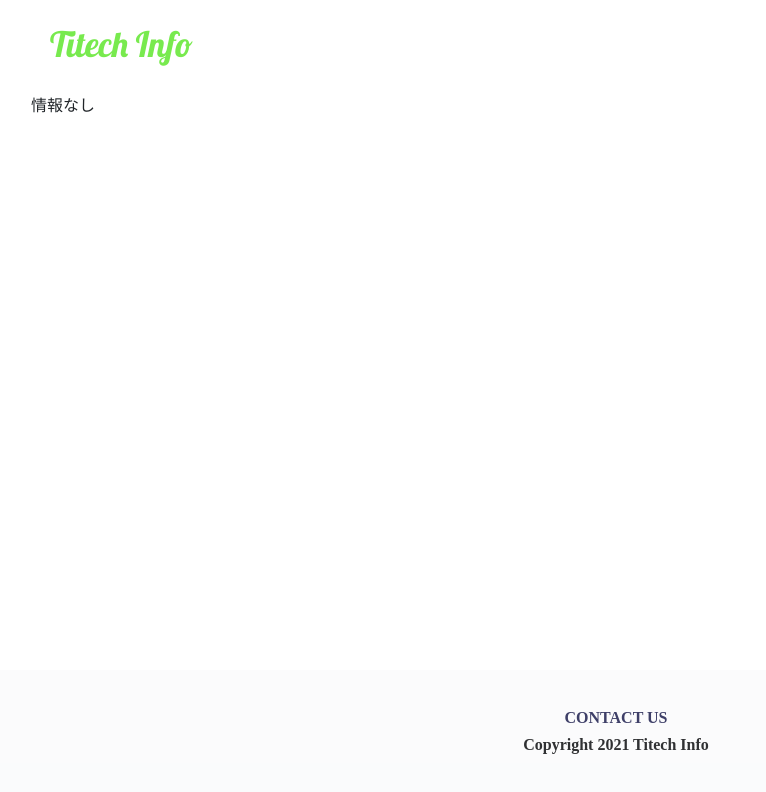
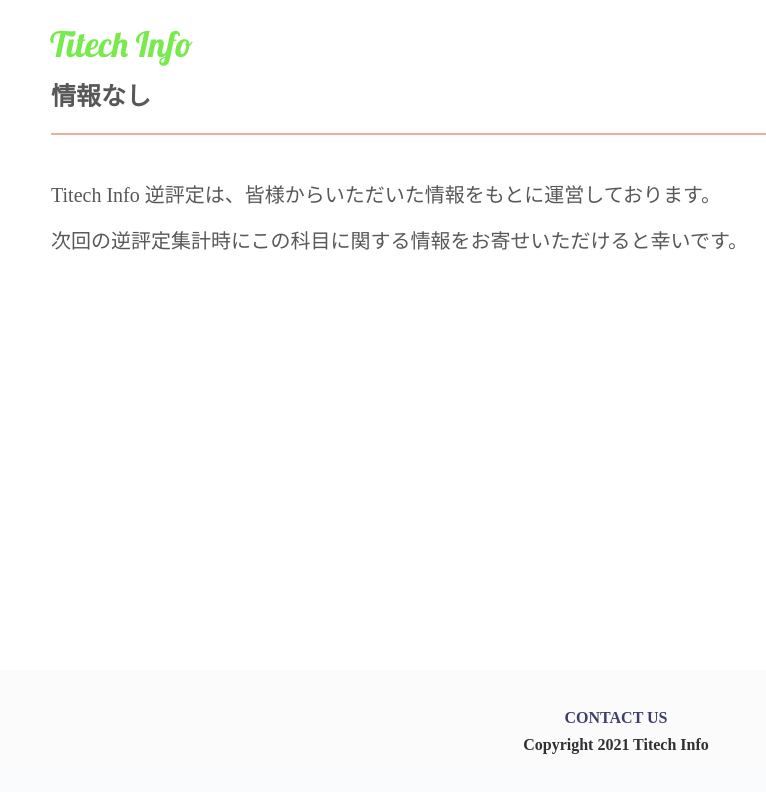
Before and after one commit to okoge-kaz/course-review, a Next.js app: page /course/1 in a window 1280 px wide. Shown: the top 792 px of the page, without its empty margins (24-790 px from the left). Built offline with nearby package versions, Linux system fonts and the light colour scheme; no server answers.

Commit message:
add NoInformation page

```diff
--- /dev/null
+++ b/components/Lectures/LectureDetail/NoInformation.tsx
@@ -0,0 +1,20 @@
+import React from 'react'
+import styles from './LectureDetailContent.module.scss'
+
+const NoInformation = () => {
+  return (
+    <>
+      <div className={styles.Container}>
+        <div className={styles.main}>
+          <div className={styles.title}>情報なし</div>
+          <div className={styles.content}>
+            <p>Titech Info 逆評定は、皆様からいただいた情報をもとに運営しております。</p>
+            <p>次回の逆評定集計時にこの科目に関する情報をお寄せいただけると幸いです。</p>
+          </div>
+        </div>
+      </div>
+    </>
+  )
+}
+
+export default NoInformation
--- a/pages/course/[id]/index.tsx
+++ b/pages/course/[id]/index.tsx
@@ -4,6 +4,7 @@ import Content from '../../../components/Lectures/LectureDetail/LectureDetailCon
 import { GetStaticProps, GetStaticPaths, GetStaticPropsContext } from 'next'
 import { CourseDetail, CourseAssessment } from '../../../interfaces/course'
 import Head from 'next/head'
+import NoInformation from '../../../components/Lectures/LectureDetail/NoInformation'
 
 interface StaticIndexProps {
   courseAssessment: CourseAssessment
@@ -17,7 +18,7 @@ const CourseDetailContent = (props: StaticIndexProps) => {
         <Head>
           <title>{title}</title>
         </Head>
-        <div className="Container">情報なし</div>
+        <NoInformation></NoInformation>
       </>
     )
   }
```
